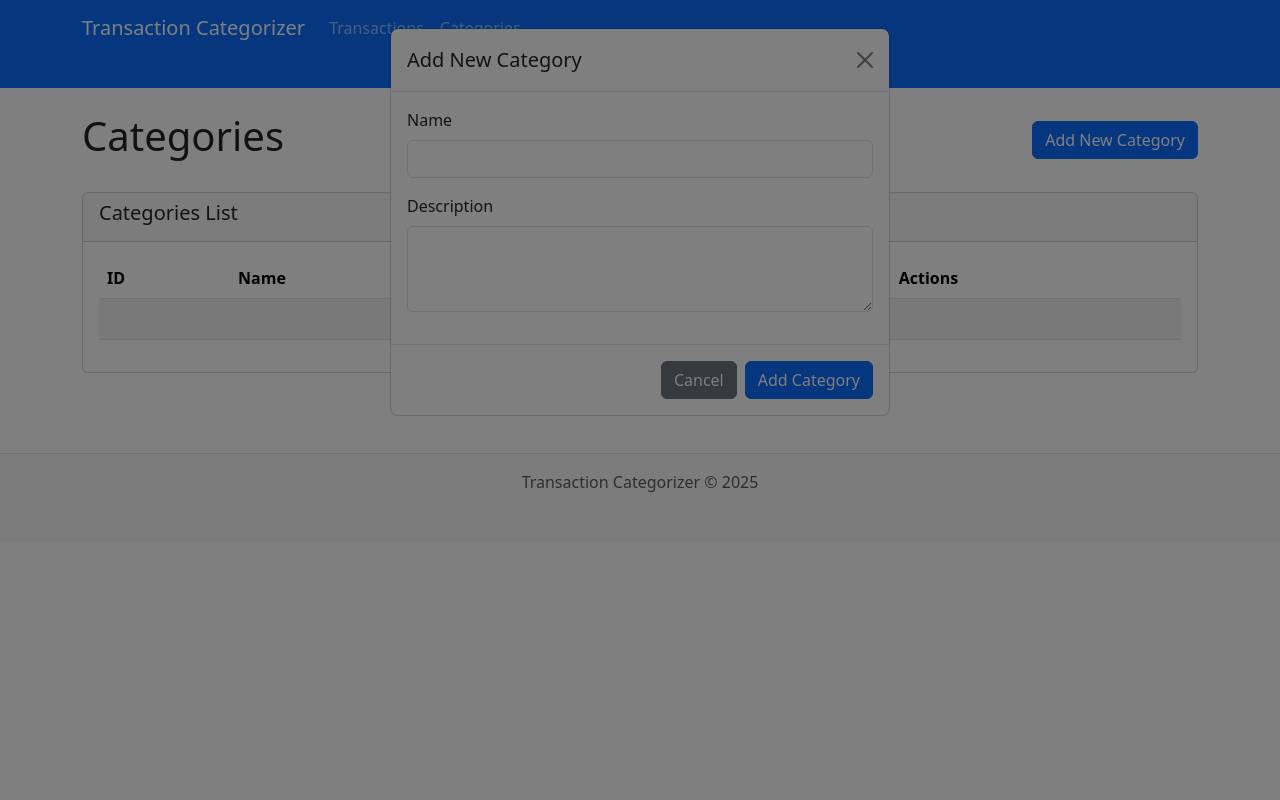
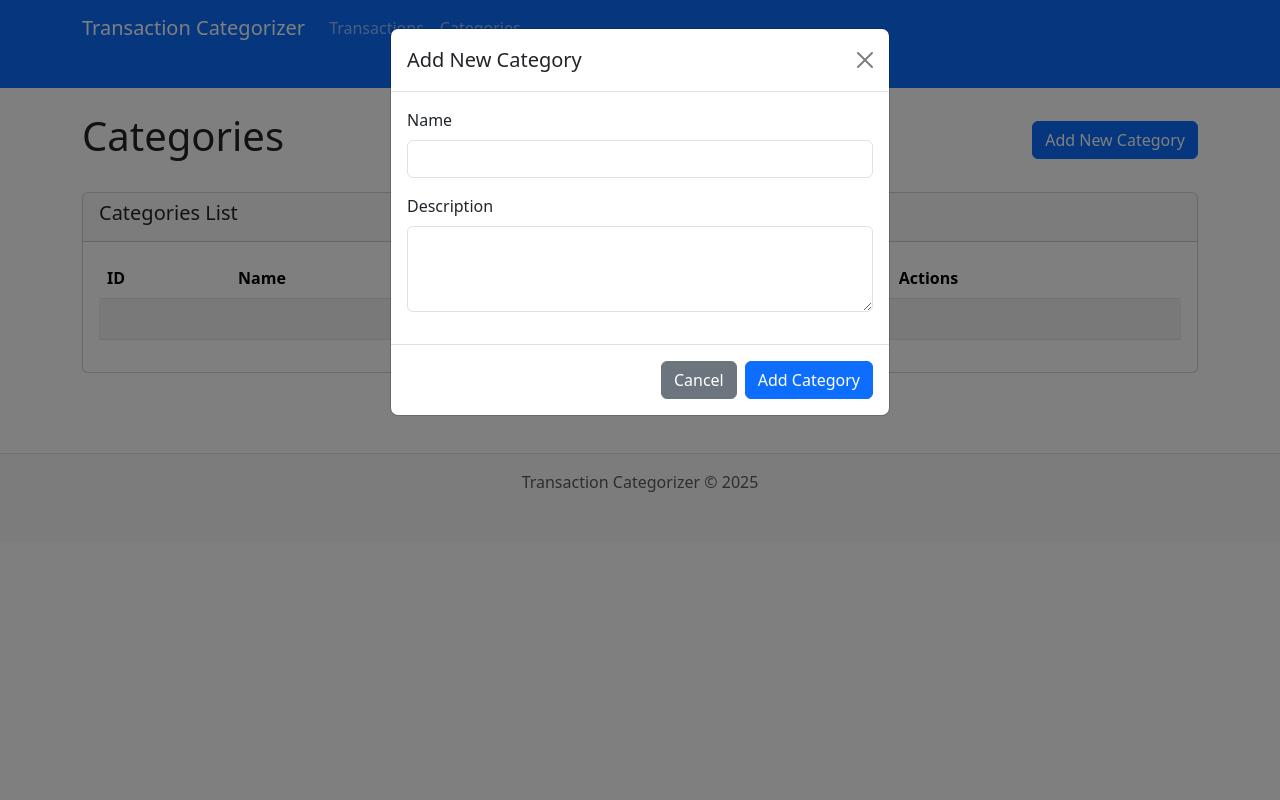
Before and after one commit to develask/organizar_cuenta, a FastAPI app: page /categories in a window 1280 px wide, after a click on "Add New Category". Run offline with FastAPI, Linux system fonts and the light colour scheme; data that the repository does not hold is empty.

Commit message:
Remove modal z-index fix from styles.css

```diff
--- a/static/css/styles.css
+++ b/static/css/styles.css
@@ -14,11 +14,6 @@
 
 .badge a {
     text-decoration: none;
-}
-
-/* Fix for modals appearing behind backdrop */
-.modal {
-    z-index: 1050;
 }
 
 /* Make table more readable */
```
